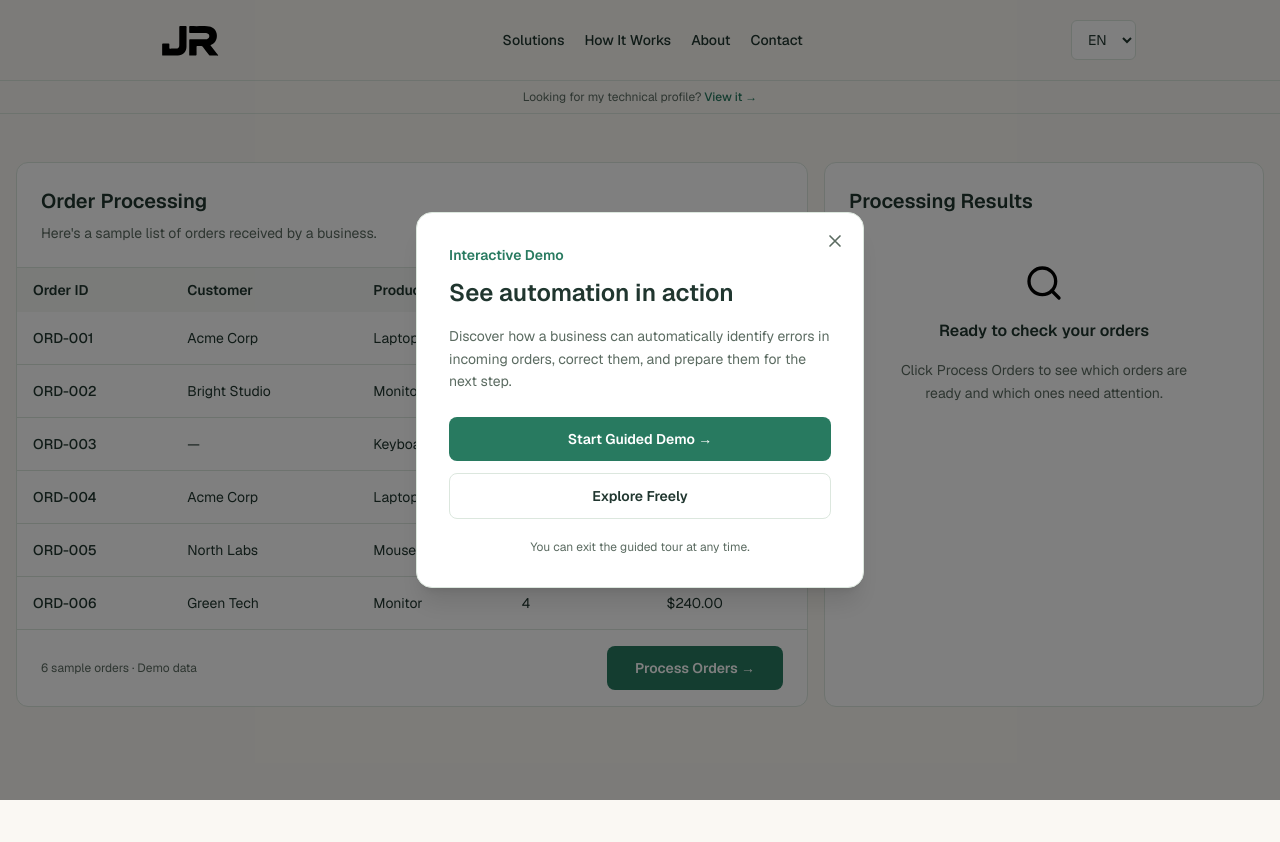
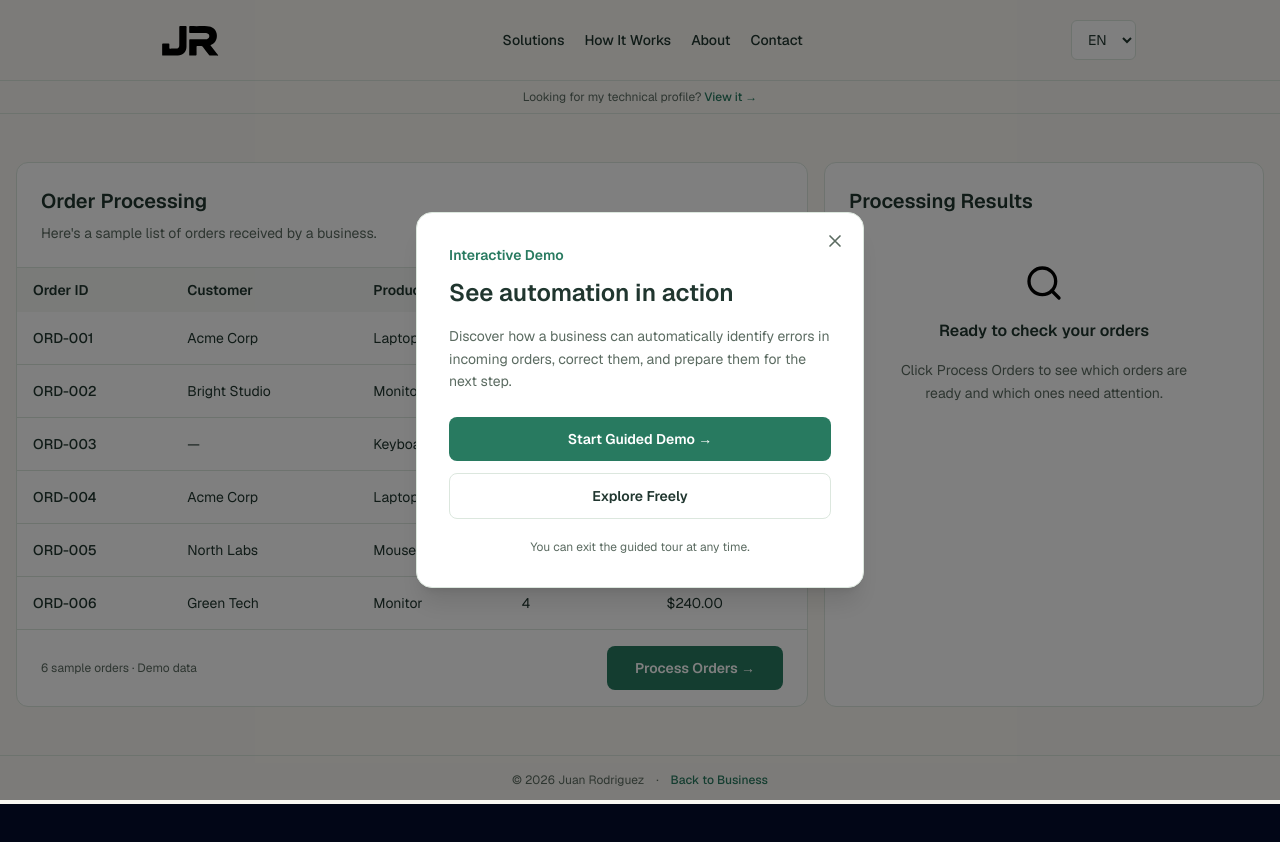
Before and after one commit to juan7792/jrodriguez-dev, a Next.js app: page /en/business/demos/automation in a window 1280 px wide. Shown: the top 842 px of the page. After the commit the page ends 804 px from the top, so only its background shows below. Built offline with nearby package versions, Linux system fonts and the light colour scheme.

Commit message:
demos: adjusting footer in demos

```diff
--- a/src/app/[locale]/business/demos/automation/page.tsx
+++ b/src/app/[locale]/business/demos/automation/page.tsx
@@ -1,5 +1,13 @@
 import AutomationDemo from "@/components/business/demos/AutomationDemo";
+import DemoFooter from "@/components/business/demos/DemoFooter";
+// @ts-expect-error CSS side-effect imports are handled by Next.js.
+import "@/styles/business.css";
 
 export default function AutomationDemoPage() {
-  return <AutomationDemo />;
+  return (
+    <div className="business-theme flex flex-1 flex-col">
+      <AutomationDemo />
+      <DemoFooter />
+    </div>
+  );
 }
--- a/src/app/layout.tsx
+++ b/src/app/layout.tsx
@@ -52,7 +52,7 @@ export default function RootLayout({
       suppressHydrationWarning
       className={`dark ${geistSans.variable} ${geistMono.variable}`}
     >
-      <body className="min-h-screen font-sans antialiased">
+      <body className="flex min-h-dvh flex-col font-sans antialiased">
         <Providers>{children}</Providers>
       </body>
     </html>
--- a/src/components/business/demos/AutomationDemo.tsx
+++ b/src/components/business/demos/AutomationDemo.tsx
@@ -147,7 +147,7 @@ export default function AutomationDemo() {
   const attentionCount = orders.length - readyCount;
 
   return (
-    <main className="business-theme min-h-screen bg-[#FAF8F3] px-4 py-12">
+    <main className="business-theme flex-1 bg-[#FAF8F3] px-4 py-12">
       <div className="mx-auto max-w-7xl">
 
         {/* Desktop: table and results side by side */}
--- /dev/null
+++ b/src/components/business/demos/DemoFooter.tsx
@@ -0,0 +1,27 @@
+import { getTranslations } from "next-intl/server";
+import { Link } from "@/i18n/navigation";
+
+export default async function DemoFooter() {
+  const t = await getTranslations("BusinessAutomationDemo");
+
+  return (
+    <footer className="business-footer border-t py-4">
+      <div className="flex flex-wrap items-center justify-center gap-x-3 gap-y-2 px-4 text-xs">
+        <p className="business-text-muted">
+          © {new Date().getFullYear()} Juan Rodriguez
+        </p>
+
+        <span aria-hidden="true" className="business-text-muted">
+          ·
+        </span>
+
+        <Link
+          href="/business"
+          className="font-medium text-[#287A60] transition-colors hover:text-[#20664E]"
+        >
+          {t("backToBusiness")}
+        </Link>
+      </div>
+    </footer>
+  );
+}
--- a/src/messages/business/en.json
+++ b/src/messages/business/en.json
@@ -130,6 +130,13 @@
     "startGuided": "Start Guided Demo",
     "exploreFreely": "Explore Freely",
     "welcomeNote": "You can exit the guided tour at any time.",
-    "closeWelcome": "Close welcome"
+    "closeWelcome": "Close welcome",
+    "tourLabel": "Guided tour",
+    "tourProgress": "Step {current} of {total}",
+    "tourIntroTitle": "Turn incoming orders into reliable data",
+    "tourIntroDescription": "Automatically check incoming orders, flag problems, and correct only what needs attention—so your team can focus on the next step.",
+    "tourSkip": "Skip tour",
+    "tourNext": "Next",
+    "backToBusiness": "Back to Business"
   }
 }
```
